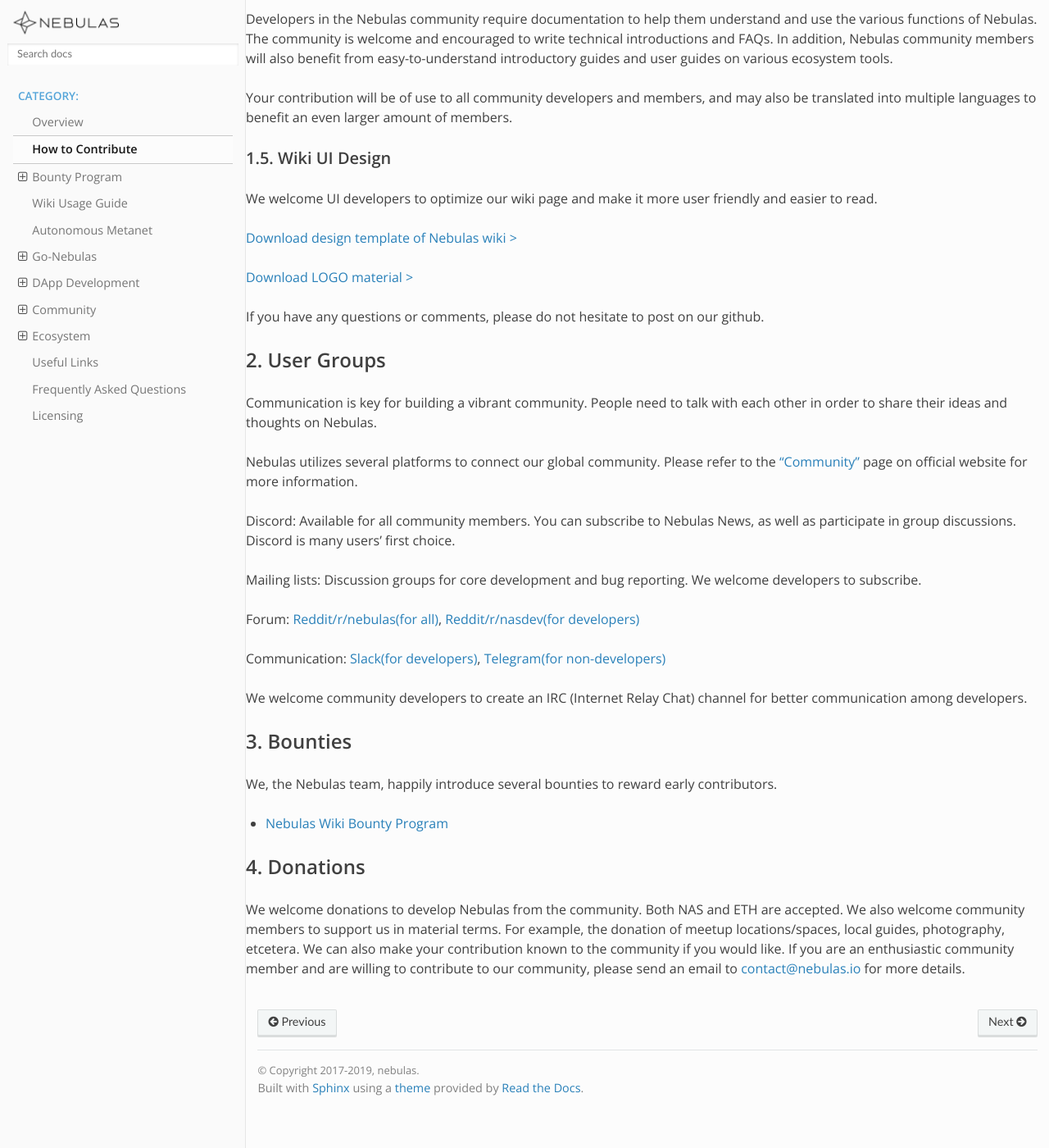
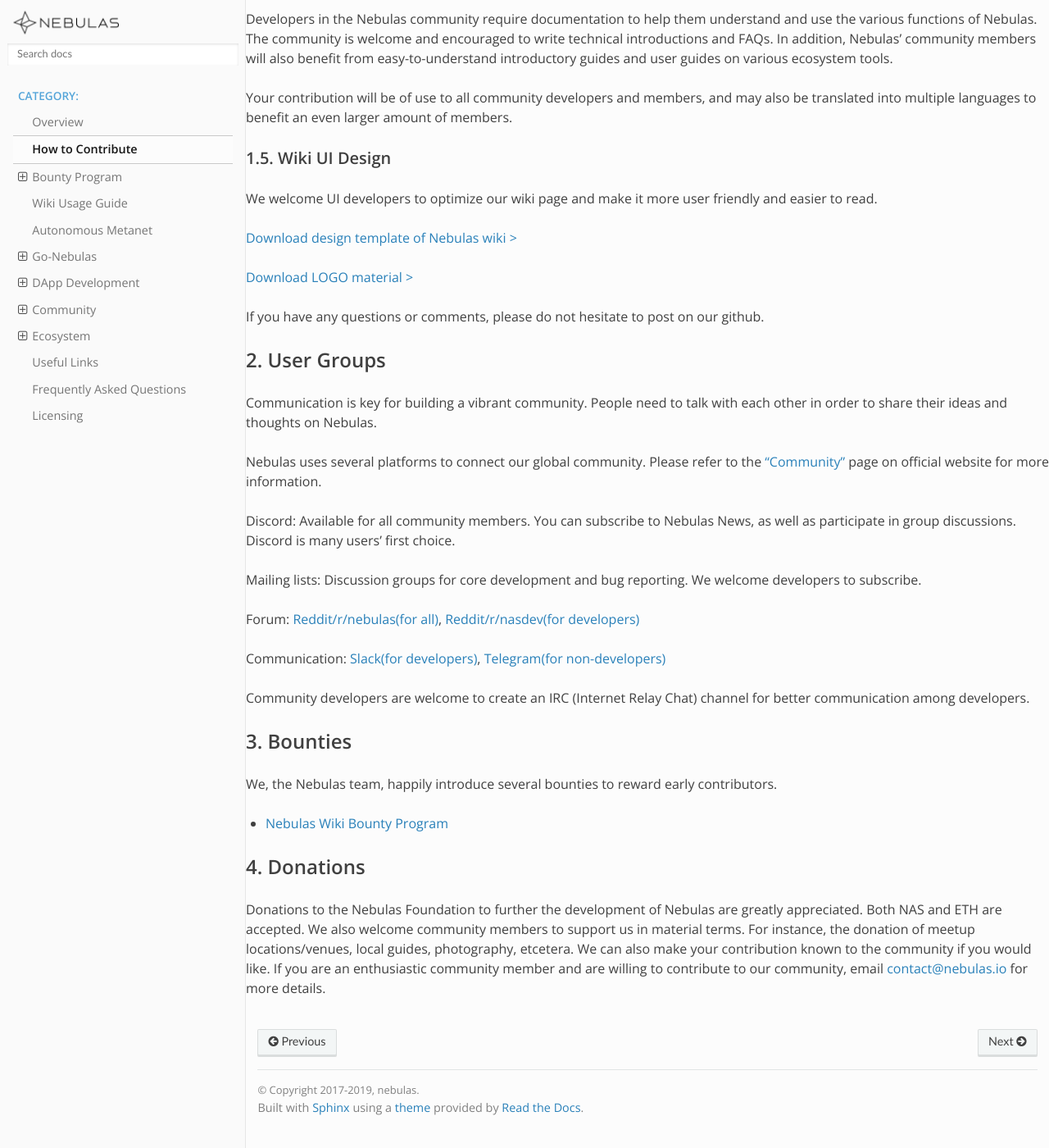
Before and after one commit to nebulasio/nebdocs, a Sphinx documentation site: the page built from docs/how-to-contribute.md, in a window 1280 px wide and 1400 px high, scrolled down 1645 px. Shown: the whole window at 82% size. Built offline with Sphinx 7.4.7 and the Read the Docs theme 2.0.0, drawn with Linux system fonts in a browser that asks for light colours; pages that are not in the unit, such as notebooks, are missing from menus; before the commit the page ends 3021 px from its top, so only the background shows below that; some of the changed text lies outside the part shown.

Commit message:
polishing how to contribute

```diff
--- a/docs/how-to-contribute.md
+++ b/docs/how-to-contribute.md
@@ -17,7 +17,7 @@
 
 Learn more:
 
-Our github：[github.com/nebulasio/go-nebulas](https://github.com/nebulasio/go-nebulas)
+Our github: [github.com/nebulasio/go-nebulas](https://github.com/nebulasio/go-nebulas)
 
 Our Roadmap: [nebulas.io/roadmap.html](https://nebulas.io/roadmap.html) (Stay tuned)
 
@@ -46,7 +46,7 @@
 
 ### 1.4.  Documentation Writing
 Developers in the Nebulas community require documentation to help them understand and use the various functions of Nebulas. The community is welcome and encouraged to write technical introductions and FAQs.
-In addition, Nebulas community members will also benefit from easy-to-understand introductory guides and user guides on various ecosystem tools.
+In addition, Nebulas' community members will also benefit from easy-to-understand introductory guides and user guides on various ecosystem tools.
 
 Your contribution will be of use to all community developers and members, and may also be translated into multiple languages to benefit an even larger amount of members.
 
@@ -64,7 +64,7 @@
 other in order to share their ideas and thoughts on Nebulas.
 
 
-Nebulas utilizes several platforms to connect our global community. Please refer to the [“Community”](https://nebulas.io/community.html) page on official website for more information.
+Nebulas uses several platforms to connect our global community. Please refer to the [“Community”](https://nebulas.io/community.html) page on official website for more information.
 
 Discord: Available for all community members. You can subscribe to Nebulas News, as well as participate in group discussions. Discord is many users' first choice.
 
@@ -74,7 +74,7 @@
 
 Communication: [Slack(for developers)](https://nebulasio.herokuapp.com/), [Telegram(for non-developers)](https://t.me/nebulasio)
 
-We welcome community developers to create an IRC (Internet Relay Chat) channel for better communication among developers.
+Community developers are welcome to create an IRC (Internet Relay Chat) channel for better communication among developers.
 
 ## 3. Bounties
 
@@ -82,4 +82,4 @@
 - [Nebulas Wiki Bounty Program](https://medium.com/nebulasio/nebulas-wiki-bounty-program-32048077e16c)
 
 ## 4. Donations
-We welcome donations to develop Nebulas from the community. Both NAS and ETH are accepted. We also welcome community members to support us in material terms. For example, the donation of meetup locations/spaces, local guides, photography, etcetera. We can also make your contribution known to the community if you would like. If you are an enthusiastic community member and are willing to contribute to our community, please send an email to [contact@nebulas.io](mailto:contact@nebulas.io) for more details.
+Donations to the Nebulas Foundation to further the development of Nebulas are greatly appreciated. Both NAS and ETH are accepted. We also welcome community members to support us in material terms. For instance, the donation of meetup locations/venues, local guides, photography, etcetera. We can also make your contribution known to the community if you would like. If you are an enthusiastic community member and are willing to contribute to our community, email [contact@nebulas.io](mailto:contact@nebulas.io) for more details.
```
